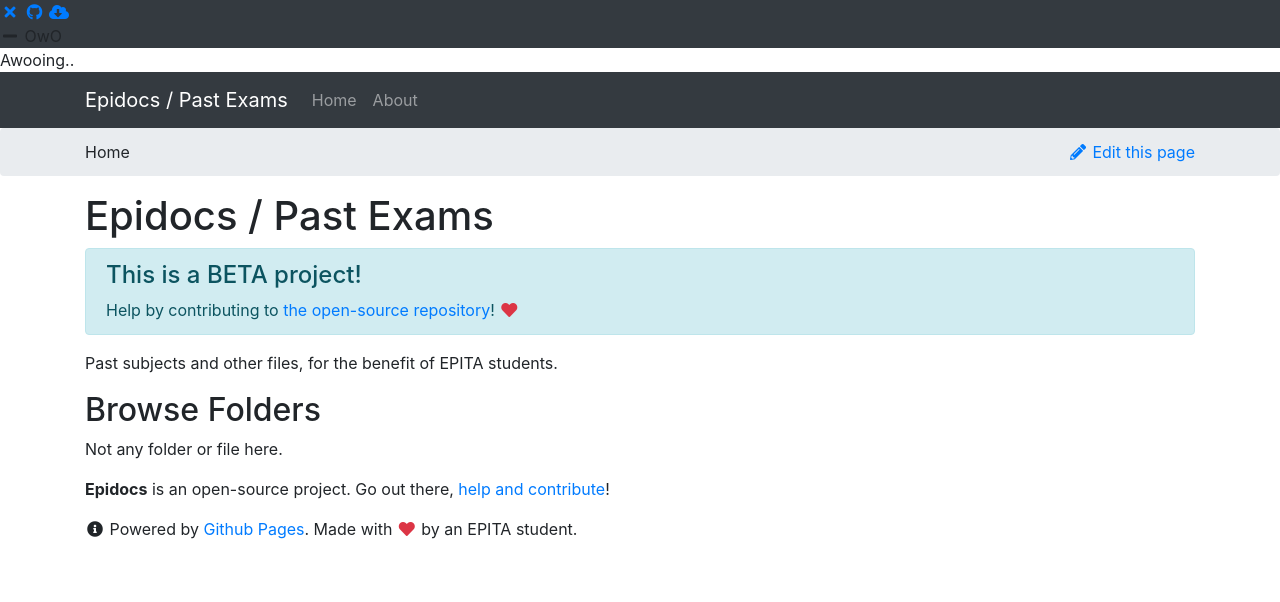
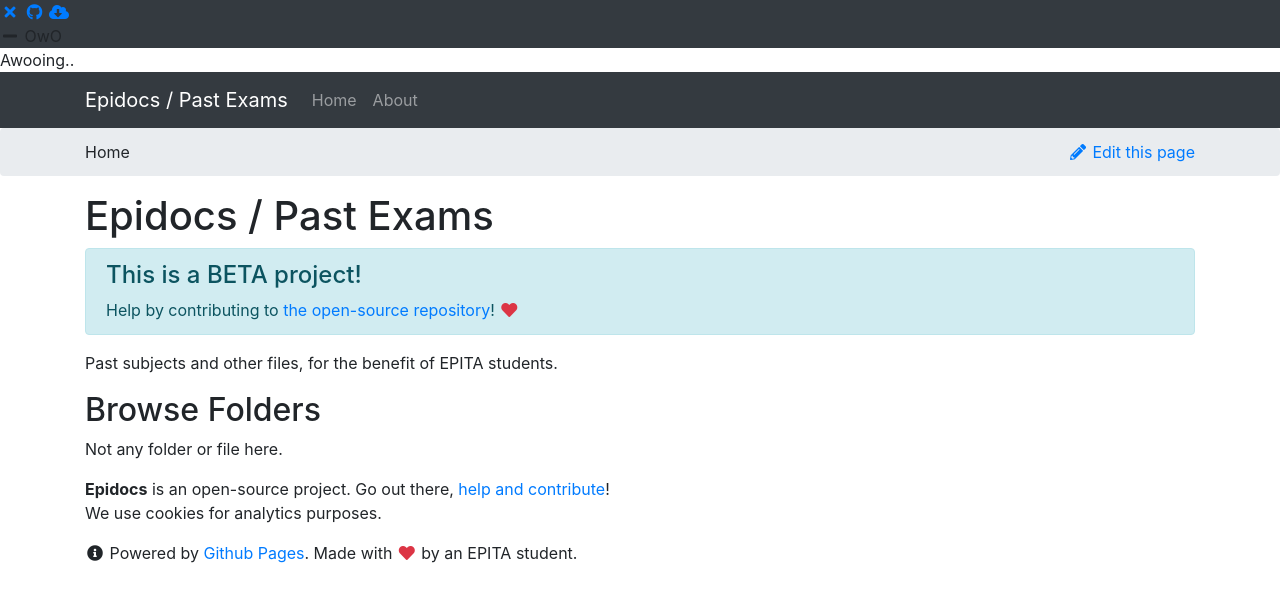
Before and after one commit to Epidocs/Past-Exams, a Jekyll site: the page built from index.html, in a window 1280 px wide. Shown: the top 602 px of the page. Built offline with Jekyll 4.4.1, drawn with Linux system fonts in a browser that asks for light colours; nearby versions of some CDN libraries; some of the changed lines change nothing that is shown.

Commit message:
Added global site tag for Google Analytics + Added a note about cookie usage in the footer

```diff
--- a/_layouts/default.html
+++ b/_layouts/default.html
@@ -19,6 +19,16 @@
 		{{ site.title }}
 		{% if page.title %}– {{ page.title }}{% endif %}
 	</title>
+
+	<!-- Global site tag (gtag.js) - Google Analytics -->
+	<script async src="https://www.googletagmanager.com/gtag/js?id=UA-140860210-3"></script>
+	<script>
+	window.dataLayer = window.dataLayer || [];
+	function gtag(){dataLayer.push(arguments);}
+	gtag('js', new Date());
+
+	gtag('config', 'UA-140860210-3');
+	</script>
 
 </head>
 <body>
@@ -87,7 +97,8 @@
 
 	<footer>
 		<div class="container">
-			<p><b>Epidocs</b> is an open-source project. Go out there, <a href="{{ site.github.repository_url }}">help and contribute</a>!</p>
+			<p><b>Epidocs</b> is an open-source project. Go out there, <a href="{{ site.github.repository_url }}">help and contribute</a>! <br />
+			We use cookies for analytics purposes.</p>
 			<p><i class="fas fa-info-circle fa-fw"></i> Powered by <a href="https://pages.github.com/">Github Pages</a>. Made with <i class="fas fa-heart fa-fw text-danger"></i> by an EPITA student.</p>
 		</div>
 	</footer>
```
